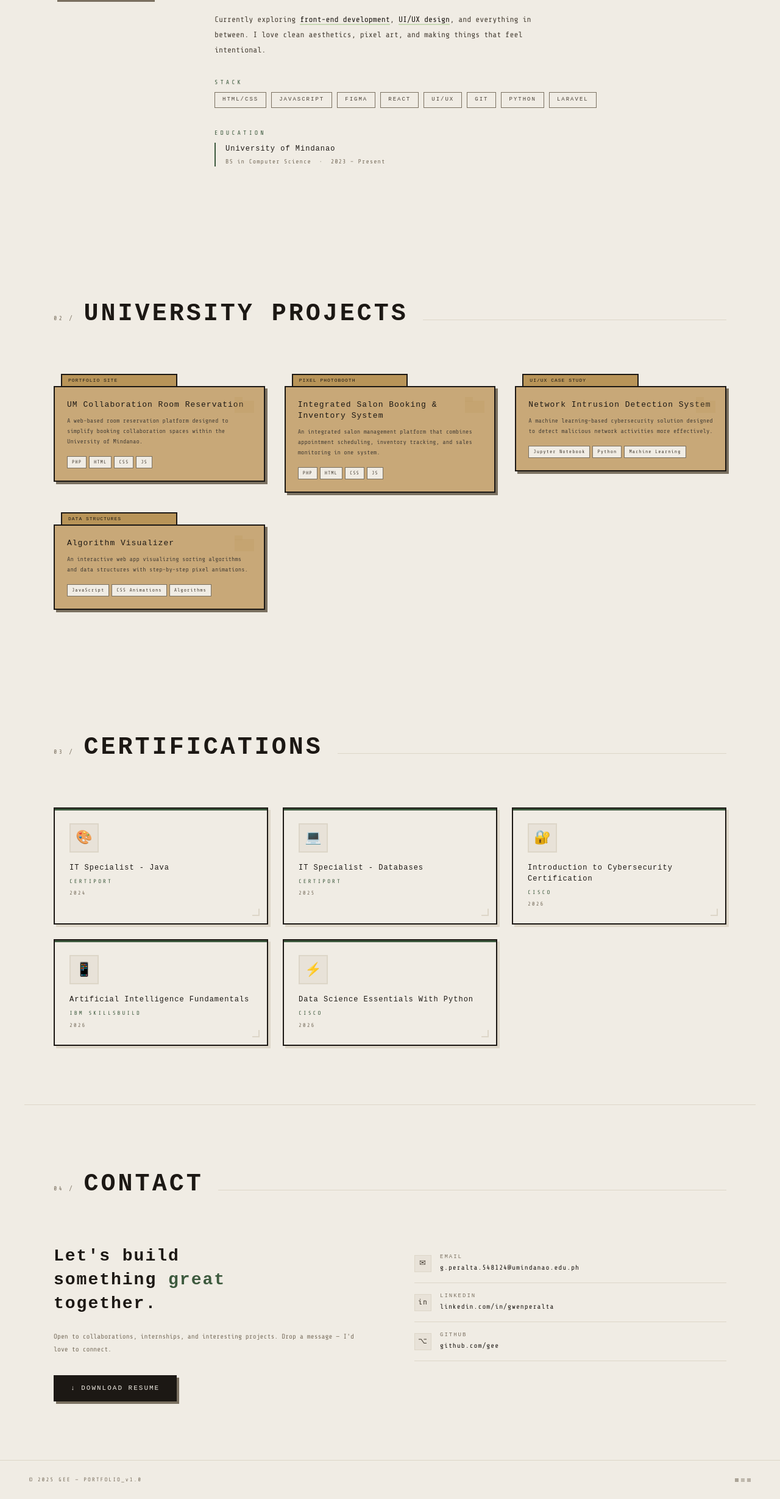
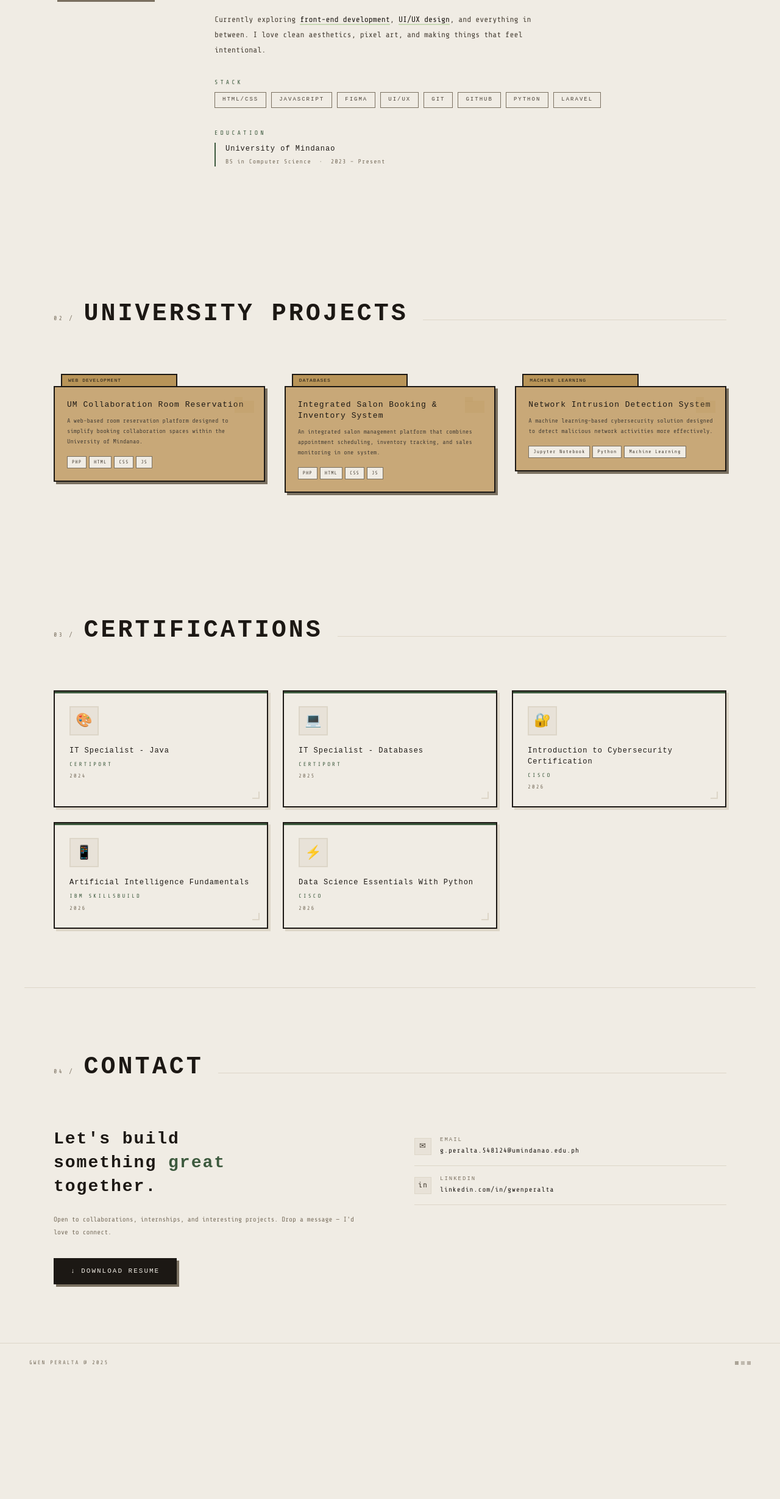
Before and after one commit to bliblily/Portfolio, a plain HTML site: page index.html in a window 1280 px wide. Shown: the part 1191-3649 px from the top of the page at 61% size. After the commit the page ends 3457 px from the top, so only its background shows below. Drawn offline with nearby package versions, Linux system fonts and the light colour scheme; a web font is replaced by a local one.

Commit message:
Resume added

```diff
--- a/index.html
+++ b/index.html
@@ -80,9 +80,9 @@
         <span class="skill-tag">HTML/CSS</span>
         <span class="skill-tag">JavaScript</span>
         <span class="skill-tag">Figma</span>
-        <span class="skill-tag">React</span>
         <span class="skill-tag">UI/UX</span>
         <span class="skill-tag">Git</span>
+        <span class="skill-tag">Github</span>
         <span class="skill-tag">Python</span>
         <span class="skill-tag">Laravel</span>
       </div>
@@ -113,7 +113,7 @@
 
     <div class="folder-card reveal" data-project="0">
       <div class="folder-outer">
-        <div class="folder-tab"><span>PORTFOLIO SITE</span></div>
+        <div class="folder-tab"><span>WEB DEVELOPMENT</span></div>
         <div class="folder-body">
           <svg class="folder-icon" viewBox="0 0 32 26" fill="none" xmlns="http://www.w3.org/2000/svg">
             <rect x="0" y="6" width="32" height="20" fill="#b89458" opacity=".5"/>
@@ -134,7 +134,7 @@
 
     <div class="folder-card reveal" data-project="1">
       <div class="folder-outer">
-        <div class="folder-tab"><span>PIXEL PHOTOBOOTH</span></div>
+        <div class="folder-tab"><span>DATABASES</span></div>
         <div class="folder-body">
           <svg class="folder-icon" viewBox="0 0 32 26" fill="none" xmlns="http://www.w3.org/2000/svg">
             <rect x="0" y="6" width="32" height="20" fill="#b89458" opacity=".5"/>
@@ -155,7 +155,7 @@
 
     <div class="folder-card reveal" data-project="2">
       <div class="folder-outer">
-        <div class="folder-tab"><span>UI/UX CASE STUDY</span></div>
+        <div class="folder-tab"><span>MACHINE LEARNING</span></div>
         <div class="folder-body">
           <svg class="folder-icon" viewBox="0 0 32 26" fill="none" xmlns="http://www.w3.org/2000/svg">
             <rect x="0" y="6" width="32" height="20" fill="#b89458" opacity=".5"/>
@@ -173,7 +173,7 @@
       </div>
     </div>
 
-    <div class="folder-card reveal" data-project="3">
+    <!-- <div class="folder-card reveal" data-project="3">
       <div class="folder-outer">
         <div class="folder-tab"><span>DATA STRUCTURES</span></div>
         <div class="folder-body">
@@ -191,7 +191,7 @@
           <div class="folder-click-hint">CLICK TO OPEN ▸</div>
         </div>
       </div>
-    </div>
+    </div> -->
 
   </div>
 </section>
@@ -269,12 +269,12 @@
       <h3 class="contact-tagline reveal">Let's build<br>something <span>great</span><br>together.</h3>
       <p class="contact-body reveal">Open to collaborations, internships, and interesting projects. Drop a message — I'd love to connect.</p>
       <div class="contact-resume reveal">
-        <a href="#" class="px-btn">↓ Download Resume</a>
+        <a href="files/Resume.pdf" class="px-btn">↓ Download Resume</a>
       </div>
     </div>
 
     <div class="contact-links reveal">
-      <a href="mailto:gee@example.com" class="contact-link">
+      <a href="mailto:g.peralta.548124@umindanao.edu.ph" class="contact-link">
         <div class="contact-link-icon">✉</div>
         <div>
           <span class="contact-link-label">EMAIL</span>
@@ -288,13 +288,13 @@
           <span class="contact-link-value">linkedin.com/in/gwenperalta</span>
         </div>
       </a>
-      <a href="https://github.com" target="_blank" class="contact-link">
+      <!-- <a href="https://github.com" target="_blank" class="contact-link">
         <div class="contact-link-icon">⌥</div>
         <div>
           <span class="contact-link-label">GITHUB</span>
           <span class="contact-link-value">github.com/gee</span>
         </div>
-      </a>
+      </a> -->
     </div>
   </div>
 </section>
@@ -304,7 +304,7 @@
      FOOTER
 ══════════════════════════ -->
 <footer>
-  <span class="footer-text">© 2025 GEE — PORTFOLIO_v1.0</span>
+  <span class="footer-text">GWEN PERALTA @ 2025</span>
   <div class="footer-pixel">
     <div class="fp"></div>
     <div class="fp"></div>
```
Also changed, not shown: css/style.css (line endings or trailing spaces), images/WIN_20260511_16_17_15_Pro.jpg (deleted), 1 other file.
